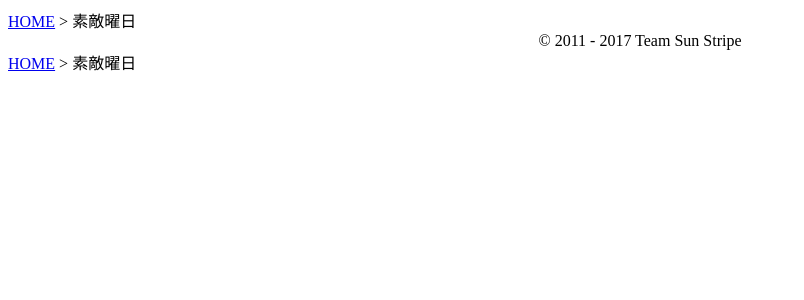
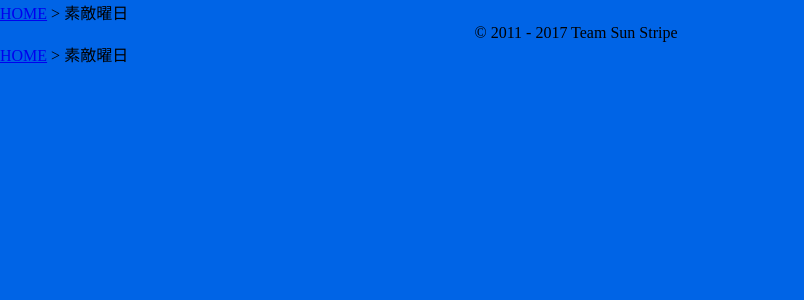
Before and after one commit to TeamSunstripe/CSSLab, a PHP site: page /help.html in a window 1280 px wide. Shown: the top 300 px of the page, without its empty margins (0-804 px from the left). Run offline with PHP 8.4, Linux system fonts and the light colour scheme.

Commit message:
【デザイン変更】 ・バックグラウンドの色

```diff
--- a/css/styles.css
+++ b/css/styles.css
@@ -3,7 +3,9 @@ html {
 }
 
 body {
-
+    width:90%;
+    background-color: rgba(0,100,230,1.0);
+    background-size : cover;
 }
 
 * {
--- a/help.html
+++ b/help.html
@@ -1,11 +1,12 @@
 <!DOCTYPE html>
 <html lang="ja" target="_blank">
-<head>
-    <meta charset="UTF-8">
-    <title>素敵曜日 - CSS Lab - HELP</title>
-    <style>
-    </style>
-</head>
+    <head>
+        <meta charset="UTF-8"/>
+        <title>素敵曜日 - CSS Lab - HELP</title>
+        <link rel="stylesheet" type="text/css" href="./css/styles.css"/>
+        <style>
+            </style>
+    </head>
     <body>
         <header>
             <a href="http://sunstripe.main.jp/">HOME</a> > 素敵曜日
--- a/index.html
+++ b/index.html
@@ -1,8 +1,10 @@
 <!DOCTYPE html>
 <html lang="ja" target="_blank">
 <head>
-    <meta charset="UTF-8">
-    <title>素敵曜日 - CSS Lab</title>
+    <meta charset="UTF-8"/>
+        <title>素敵曜日 - CSS Lab</title>
+        <link rel="stylesheet" type="text/css" href="./css/styles.css"/>
+
     <style>
     </style>
 </head>
```
Also changed, not shown: reference.html (+7 -6 lines).
